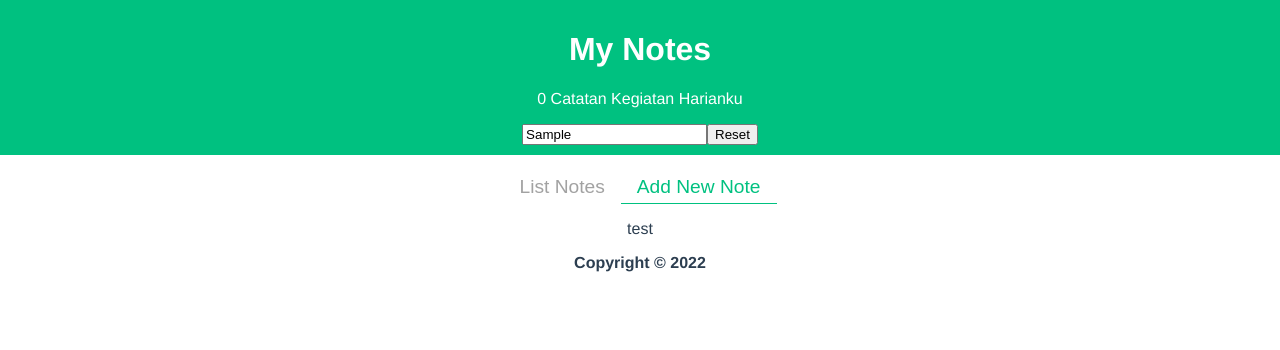
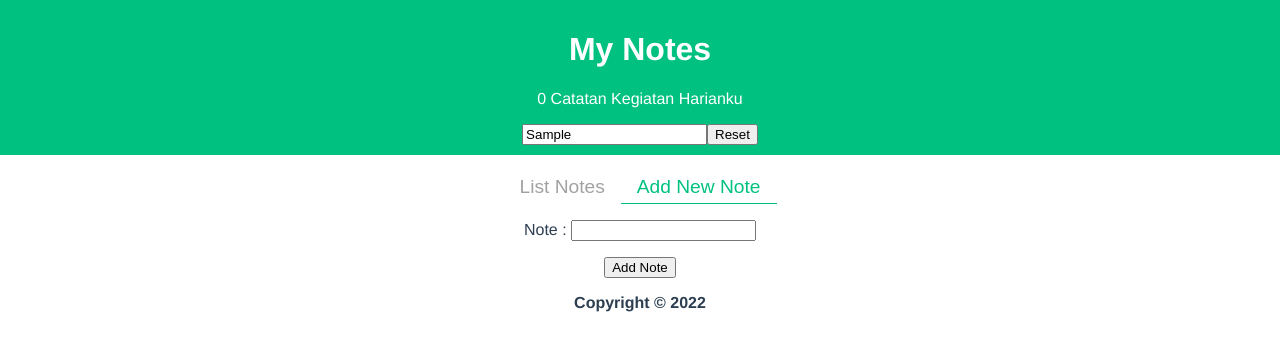
Before and after one commit to rakamaheka22/dia-2022, a Vue app in the folder cli/vue-lesson/: page / in a window 1280 px wide. Both pictures are taken after typing "Sample" into the empty fields and a click on the button "Add New Note". Shown: the top 350 px of the page. Built offline with nearby package versions, Linux system fonts and the light colour scheme.

Commit message:
Keep Alive

```diff
--- a/cli/vue-lesson/src/App.vue
+++ b/cli/vue-lesson/src/App.vue
@@ -18,11 +18,13 @@
       </button>
     </div>
     <div class="tab-view-wrapper">
-      <component
-        :is="currentTab"
-        :items="items"
-        @updateTask="items = $event"
-      ></component>
+      <keep-alive>
+        <component
+          :is="currentTab"
+          :items="items"
+          @updateTask="items = $event"
+        ></component>
+      </keep-alive>
     </div>
     <template #footer>
       Copyright &copy; 2022
--- a/cli/vue-lesson/src/components/AddForm.vue
+++ b/cli/vue-lesson/src/components/AddForm.vue
@@ -1,6 +1,12 @@
 <template>
-  <form>
-      test
+  <form class="form-note">
+    <div>
+      <label for="input">Note : </label>
+      <input type="text" id="input" />
+    </div>
+    <button>
+      Add Note
+    </button>
   </form>
 </template>
 
@@ -10,6 +16,8 @@ export default {
 }
 </script>
 
-<style>
-
+<style scoped>
+.form-note button {
+  margin-top: 16px;
+}
 </style>
```
